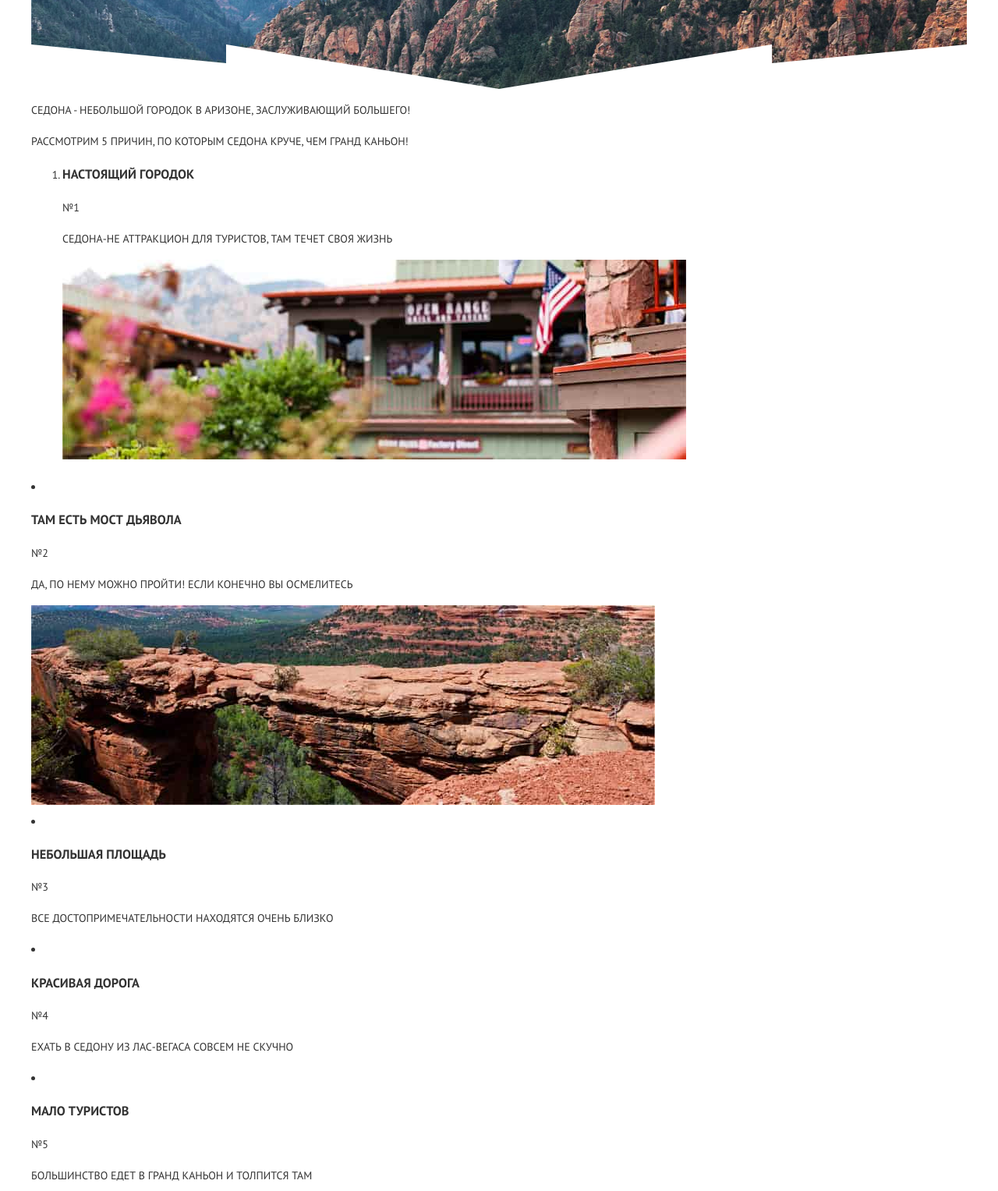
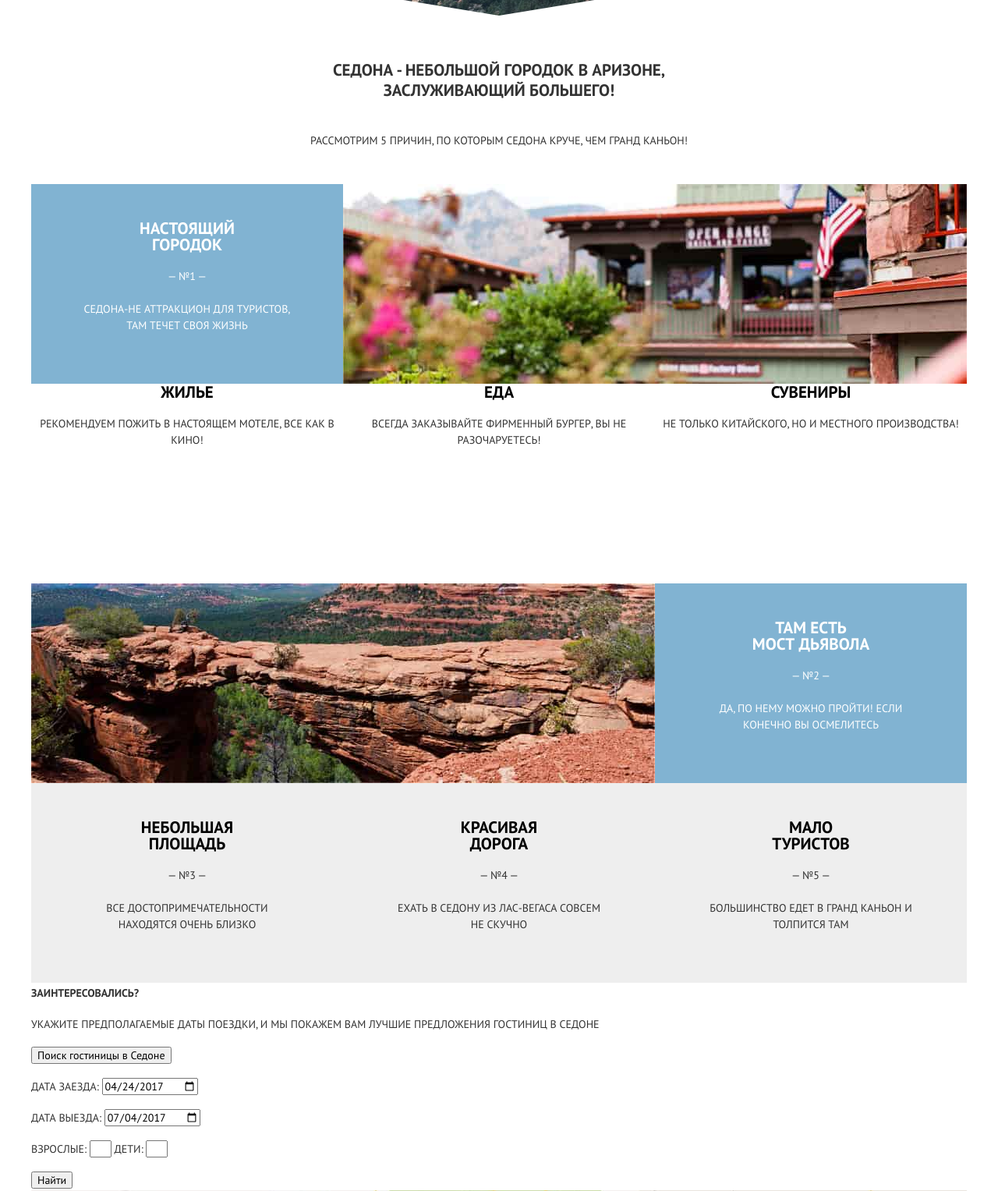
Before and after one commit to holdonL/979939-sedona-24, a plain HTML site: page index.html in a window 1280 px wide. Shown: the part 620-2147 px from the top of the page at 78% size. Drawn offline with Linux system fonts and the light colour scheme.

Commit message:
стилизовал навигацию, блок преимуществ и фоны добавил

```diff
--- a/css/main.css
+++ b/css/main.css
@@ -1,4 +1,5 @@
-/*Общие стили*/
+/*ОБЩИЕ СТИЛИ*/
+
 .visually-hidden {
 	position: absolute !important;
 	clip: rect(1px 1px 1px 1px); /* IE6, IE7 */
@@ -21,24 +22,45 @@ body {
     font-stretch: normal;
     text-transform: uppercase;
     color: #333;
+    background-color: #fff;
 }
+
+.container {
+    position: relative;
+    width: 1200px;
+    margin: 0 auto;
+}
+
+/*ГЛАВНОЕ МЕНЮ (НАВИГАЦИЯ)*/
 
 .site-navigation {
     margin: 0;
     padding: 0;
     list-style: none;
     display: flex;
+    width: 1200px;
 }
 
 .site-navigation li {
     width: 239px;
-    padding: 22px 74px;
+    padding: 15px 0;
+    text-align: center;
+}
+
+.site-navigation li:nth-child(2) {
+    margin-right: auto;
 }
 
 .site-navigation a {
     font-weight: bold;
     text-decoration: none;
     color: #000;
+}
+
+.main-header-logo {
+    position: absolute;
+    top: 0;
+    left: 529px;
 }
 
 .bg-photo {
@@ -53,9 +75,169 @@ body {
     background-size: 459px 353px, 1200px 57px, 1200px 584px;
 }
 
+/*ВСТУПИТЕЛЬНЫЙ ЛОЗУНГ ПОСЛЕ МЕНЮ И КАРТИНКИ*/
+
+.text-intro {
+    width: 1200px;
+    text-align: center;
+    padding-top: 57px;
+    padding-bottom: 43px;
+}
+
+.intro-primary,
+.intro-secondary {
+    margin: 0;
+}
+
+.intro-primary {
+    font-size: 21px;
+    font-weight: bold;
+    text-align: center;
+    margin-bottom: 38px;
+}
+
+.intro-secondary {
+    font-size: 14px;
+    font-weight: normal;
+    text-align: center;
+}
+
+/*БЛОК ПРЕИМУЩЕСТВ*/
+
+.advantages-list {
+    display: flex;
+    flex-wrap: wrap;
+    list-style: none;
+    margin: 0;
+    padding: 0;
+    width: 1200px;
+}
+
+.advantages-list-item {
+    width: 400px;
+    min-height: 256px;
+    text-align: center;
+}
+
+.advantages-list-item:first-child,
+.advantages-list-item:nth-child(2) {
+    flex-basis: 100%;
+}
+
+.advantages-list-item:last-child {
+    order: 2;
+}
+
+.advantages-list-item:nth-child(1) {
+    order: 1;
+    background-image: url(../img/layer-10.jpg);
+    background-position: center right;
+    background-repeat: no-repeat;
+}
+
+.advantages-list-item:nth-child(2) {
+    order: 3;
+    background-image: url(../img/layer-5.jpg);
+    background-position: center left;
+    background-repeat: no-repeat;
+}
+
+.advantages-list-item:nth-child(3) {
+    order: 4;
+}
+
+.advantages-list-item:nth-child(4) {
+    order: 5;
+}
+
+.advantages-list-item:nth-child(5) {
+    order: 6;
+}
+
+.advantages-list-item img,
+.advantages-text-block {
+    display: inline-block;
+    margin: 0;
+    padding: 0;
+}
+
+.advantages-text-block {
+    box-sizing: border-box;
+    width: 400px;
+    text-align: center;
+    padding: 0 60px;
+    padding-top: 46px;
+    padding-bottom: 64px;
+    background-color: #eeeeee;
+    color: #000;
+}
+
+.advantages-text-block p,
+.advantages-text-block span {
+    color: #333;
+}
+
+.advantages-text-block-right {
+    float: right;
+    background-color: #81b3d2;
+    color: #fff;
+}
+
+.advantages-text-block-left {
+    float: left;
+    background-color: #81b3d2;
+    color: #fff;
+}
+
+.advantages-text-block-left p,
+.advantages-text-block-left span,
+.advantages-text-block-right p,
+.advantages-text-block-right span {
+    color: #fff;
+}
 
 
-.container {
+.advantages-list-item h3 {
+    font-size: 21px;
+    line-height: 21px;
+    text-align: center;
+    margin: 0;
+    margin-bottom: 20px;
+    font-weight: bold;
+}
+
+.advantages-list-item p {
+    font-size: 14px;
+    line-height: 21px;
+    margin: 0;
+}
+
+.advantages-list-item span {
+    display: block;
+    font-size: 14px;
+    line-height: 21px;
+    text-align: center;
+    margin-bottom: 21px;
+}
+/* ПОДРАЗДЕЛ ПРЕИМУЩЕСТВ */
+
+.features-list {
+    display: flex;
+    list-style: none;
+    margin: 0;
+    padding: 0;
     width: 1200px;
-    margin: 0 auto;
+    text-align: center;
 }
+
+.features-list-item {
+    width: 400px;
+}
+
+.features-list-item h3 {
+    color: #000;
+}
+
+.features-list-item p {
+
+}
--- a/index.html
+++ b/index.html
@@ -13,7 +13,7 @@
     <div class="container">
       <header class="main-header">
         <a href="index.html" class="main-header-logo" aria-label="Главная страница сайта">
-          <img src="img/logo.svg" alt="Гостиницы Sedona" width="140" height="72">
+          <img src="img/logo.svg" alt="Гостиницы Sedona" width="140" height="71">
         </a>
         <nav class="main-navigation">
           <ul class="site-navigation">
@@ -43,40 +43,51 @@
 
       <div class="bg-photo"></div>
 
-      <main class="container">
+      <main>
         <h1 class="visually-hidden">Отдых в Седоне</h1>
         <section class="advantages">
           <h2 class="visually-hidden">Преимущества</h2>
-          <p>Седона - небольшой городок в Аризоне, заслуживающий большего!</p>
-          <p>Рассмотрим 5 причин, по которым Седона круче, чем Гранд каньон!</p>
+          <div class="text-intro">
+            <p class="intro-primary">Седона - небольшой городок в Аризоне,<br> заслуживающий большего!</p>
+            <p class="intro-secondary">Рассмотрим 5 причин, по которым Седона круче, чем Гранд каньон!</p>
+          </div>
           <ol class="advantages-list">
             <li class="advantages-list-item">
-              <h3>Настоящий городок</h3>
-              <span>№1</span>
-              <p>Седона-не аттракцион для туристов, там течет своя жизнь</p>
-              <img src="img/layer-10.jpg" title="Городок Седона" alt="Городок Седона" width="800" height="256">
-              </section>
+              <div class="advantages-text-block advantages-text-block-left">
+                <h3>Настоящий<br> городок</h3>
+                <span>— №1 —</span>
+                <p>Седона-не аттракцион для туристов, там течет своя жизнь</p>
+              </div>
+              <!-- <img src="img/layer-10.jpg" title="Городок Седона" alt="Городок Седона" width="800" height="256"> -->
             </li>
             <li class="advantages-list-item">
-              <h3>Там есть мост дьявола</h3>
-              <span>№2</span>
-              <p>Да, по нему можно пройти! Если конечно вы осмелитесь</p>
-              <img src="img/layer-5.jpg" title="Мост дьявола" alt="Мост дьявола" width="800" height="256">
+              <div class="advantages-text-block advantages-text-block-right">
+                <h3>Там есть<br> мост дьявола</h3>
+                <span>— №2 —</span>
+                <p>Да, по нему можно пройти! Если конечно вы осмелитесь</p>
+              </div>
+              <!-- <img src="img/layer-5.jpg" title="Мост дьявола" alt="Мост дьявола" width="800" height="256"> -->
             </li>
             <li class="advantages-list-item">
-              <h3>Небольшая площадь</h3>
-              <span>№3</span>
-              <p>Все достопримечательности находятся очень близко</p>
+              <div class="advantages-text-block">
+                <h3>Небольшая<br> площадь</h3>
+                <span>— №3 —</span>
+                <p>Все достопримечательности находятся очень близко</p>
+              </div>
             </li>
             <li class="advantages-list-item">
-              <h3>Красивая дорога</h3>
-              <span>№4</span>
-              <p>Ехать в Седону из Лас-Вегаса совсем не скучно</p>
+              <div class="advantages-text-block">
+                <h3>Красивая<br> дорога</h3>
+                <span>— №4 —</span>
+                <p>Ехать в Седону из Лас-Вегаса совсем не скучно</p>
+              </div>
             </li>
             <li class="advantages-list-item">
-              <h3>Мало туристов</h3>
-              <span>№5</span>
-              <p>Большинство едет в Гранд каньон и толпится там</p>
+              <div class="advantages-text-block">
+                <h3>Мало<br> туристов</h3>
+                <span>— №5 —</span>
+                <p>Большинство едет в Гранд каньон и толпится там</p>
+              </div>
             </li>
             <li class="advantages-list-item">
               <section class="features">
```
Also changed, not shown: catalog.html (+3 -3 lines).
